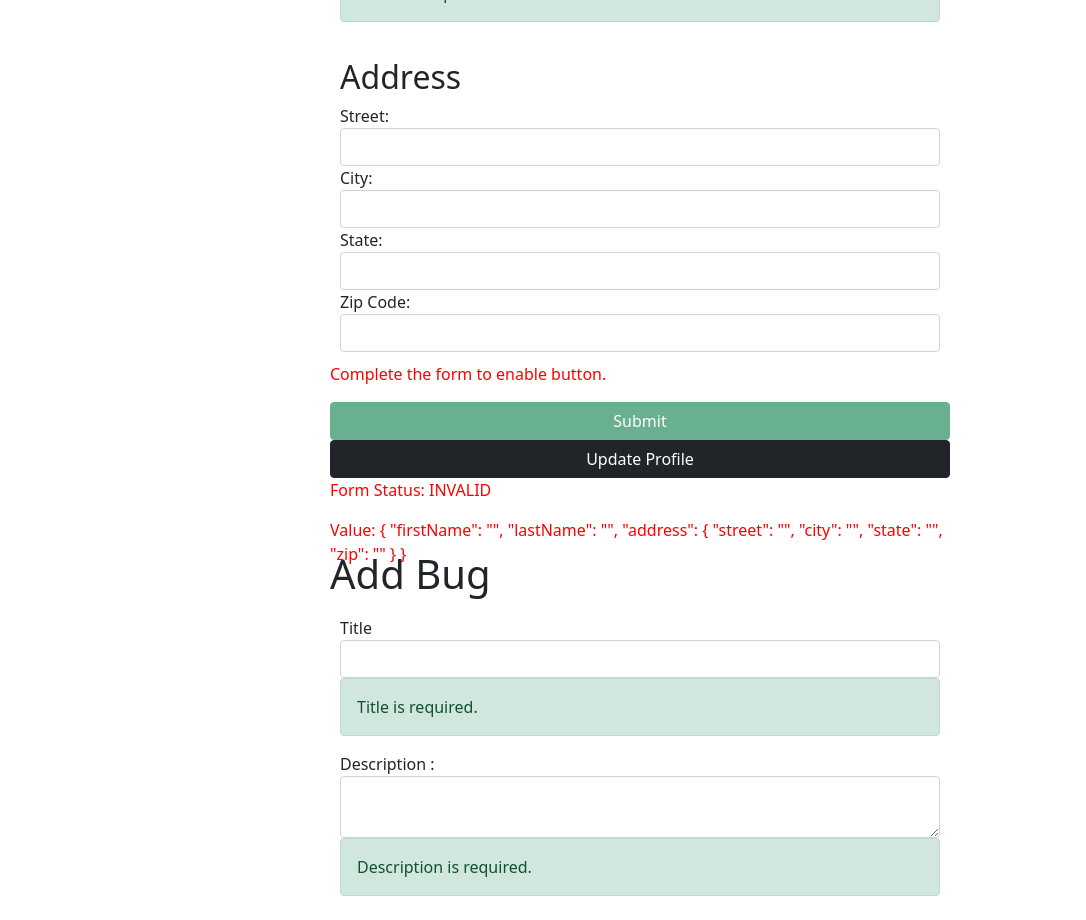
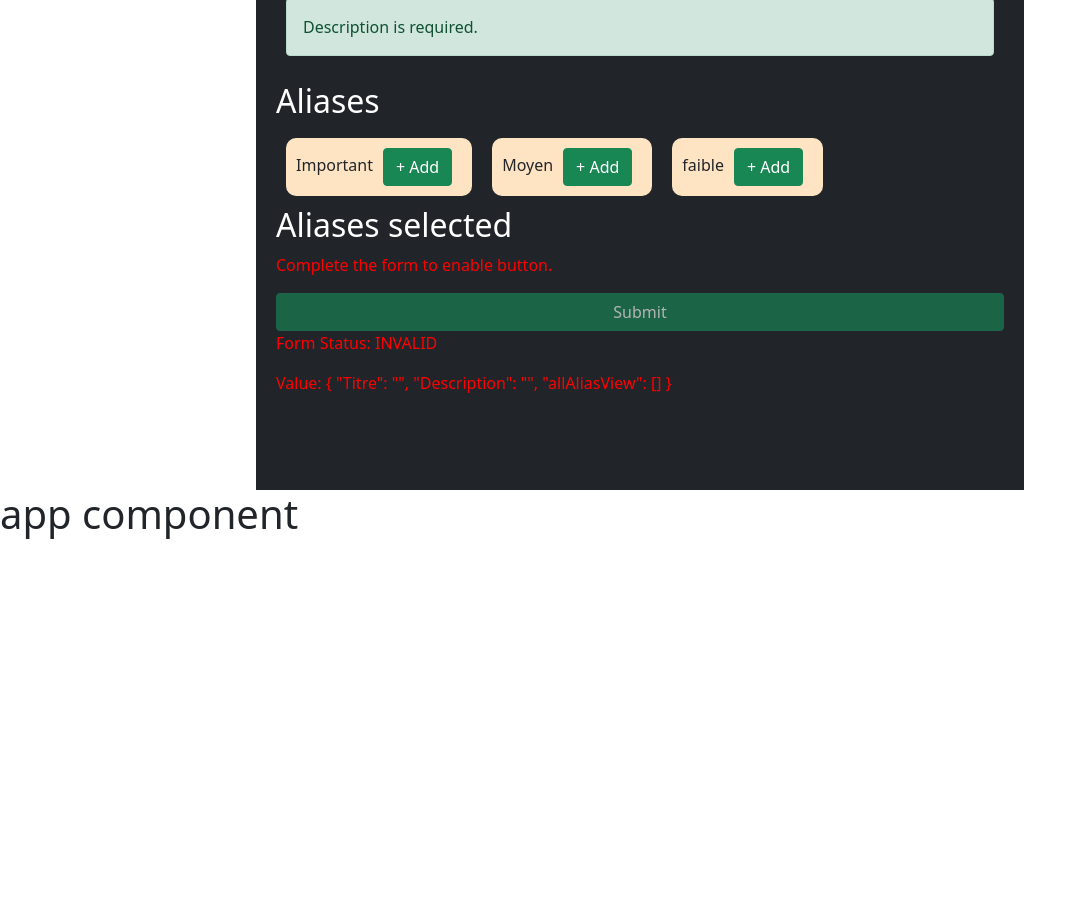
Before and after one commit to JeRimes/BugTracker, an Angular app: page / in a window 1280 px wide. Shown: the part 360-1280 px from the top of the page, without its empty margins (0-1086 px from the left). After the commit the page ends 914 px from the top, so only its background shows below. Built offline with nearby package versions, Linux system fonts and the light colour scheme.

Commit message:
sendbugtoapp

```diff
--- /dev/null
+++ b/src/app/@shared/models/bug.ts
@@ -0,0 +1,15 @@
+import { FormBuilder } from "@angular/forms";
+
+export interface Bug {
+    _id: string;
+    title: string;
+    description: string;
+    alias:Array<string>;
+    status: BugStatus;
+  }
+
+  export enum BugStatus {
+    Open = "open",
+    InProgress = "in-progress",
+    Fixed = "fixed"
+  }
--- a/src/app/add-bug/add-bug.component.scss
+++ /dev/null
@@ -1,17 +0,0 @@
-p{
-    color:red;
-}
-.flex,.flex-container{
-    display:flex;
-    flex-direction: column;
-}
-.flex{
-    width:50vw;
-    height: 100vh;
-    margin:50px auto 0px auto;
-    padding:10px;
-
-}
-.flex-container{
-    padding:10px;
-}
--- a/src/app/add-bug/add-bug.component.ts
+++ /dev/null
@@ -1,50 +0,0 @@
-import { Component, OnInit } from '@angular/core';
-import { FormBuilder } from '@angular/forms';
-import { Validators } from '@angular/forms';
-import { FormArray } from '@angular/forms';
-
-@Component({
-  selector: 'app-add-bug',
-  templateUrl: './add-bug.component.html',
-  styleUrls: ['./add-bug.component.scss']
-})
-
-export class AddBugComponent implements OnInit {
-  AddBugForm = this.fb.group({
-    Titre: ['', Validators.required],
-    Description: ['', Validators.required],
-    allAliasView: this.fb.array([
-    ]),
-  });
-
-  listAlias = [{alias: "Important"},{alias:"Moyen"},{alias:"faible"}];
-
-  get allAliasView() {
-    return this.AddBugForm.get('allAliasView') as FormArray;
-  }
-  addAlias(text) {
-
-   if(this.allAliasView === text){
-
-   }else{
-    this.allAliasView.push(this.fb.control(text));
-   }
-  }
-
-  deleteAlias(text){
-    this.allAliasView.removeAt(text);
-  }
-
-  onSubmit() {
-    // TODO: Use EventEmitter with form value
-    console.warn(this.AddBugForm.value);
-  }
-
-  constructor(private fb: FormBuilder) { }
-
-  ngOnInit(): void {
-
-
-  }
-
-}
--- a/src/app/add-bug/add-bug.component.html
+++ b/src/app/addbug/addbug.component.html
@@ -1,5 +1,5 @@
 
-<div class="flex">
+<div class="flex bg-dark">
     <h1>Add Bug</h1>
     <form [formGroup]="AddBugForm" (ngSubmit)="onSubmit()">
         <div class="flex-container">
@@ -16,24 +16,27 @@
                 Description is required.
             </div>
         </div>
+        <h2>Aliases</h2>
+        <div class="flex-row">
+            <div class="container-badgelabel"*ngFor="let a of listAlias; let index = index; ">
+                <!-- <input value="{{a.alias}}"> -->
+                <span class="badge-label">{{a.alias}}<a class="btn btn-success btn-small"(click)="addAlias(a.alias)">+ Add</a></span>
+            </div>
+        </div>
 
-        <div *ngFor="let a of listAlias; let index = index; ">
-            <input value="{{a.alias}}">
-            <button (click)="addAlias(a.alias)">+ Add alias</button>
-        </div>
-        <div formArrayName="allAliasView">
-            <h2>Aliases</h2>
+        <h2>Aliases selected</h2>
+        <div class="flex-row" formArrayName="allAliasView">
+            <div class="container-badgelabel" *ngFor="let allAliasView of allAliasView.controls; let i=index">
+                <!-- <input id="allAliasView-{{ i }}" type="text" [formControlName]="i"> -->
+                <span class="badge-label"> {{allAliasView.value}} <a class="btn btn-warning"(click)="deleteAlias(i)">- remove</a> </span>
 
-            <h2>Aliases selected</h2>
-            <div *ngFor="let allAliasView of allAliasView.controls; let i=index">
-                <input id="allAliasView-{{ i }}" type="text" [formControlName]="i">
-                <button (click)="deleteAlias(i)">- remove this alias</button>
             </div>
         </div>
       </form>
+
       <p>Complete the form to enable button.</p>
       <!-- class="btn btn-primary" -->
-      <button class="btn btn-success"type="submit" [disabled]="!AddBugForm.valid">Submit</button>
+      <button class="btn btn-success" (click)="create()" [disabled]="!AddBugForm.valid">Submit</button>
       <p>Form Status: {{ AddBugForm.status }}</p>
       <p>Value: {{ AddBugForm.value | json}}</p>
     </div>
--- /dev/null
+++ b/src/app/addbug/addbug.component.scss
@@ -0,0 +1,38 @@
+p{
+    color:red;
+}
+.flex,.flex-container{
+    display:flex;
+    flex-direction: column;
+}
+.flex{
+    width:60vw;
+    height: 100vh;
+    margin:50px auto 0px auto;
+    padding: 20px;
+}
+.flex-container{
+    padding:10px;
+}
+.flex-row{
+    display: flex;
+}
+h1,h2,h3{
+    color:white
+}
+.badge-label{
+    background-color: bisque;
+    padding:10px;
+    border-radius: 10px;
+    margin:10px;
+}
+.badge-label a{
+    margin:0 10px;
+}
+.container-badgelabel{
+    display:flex;
+    align-items: center;
+}
+.btn-small{
+    height: fit-content;
+}
--- /dev/null
+++ b/src/app/addbug/addbug.component.ts
@@ -0,0 +1,74 @@
+import { Component, OnInit, Output, EventEmitter } from '@angular/core';
+import { FormBuilder ,FormArray, Validators, FormGroup } from '@angular/forms';
+import { Bug } from '../@shared/models/bug';
+@Component({
+  selector: 'app-addbug',
+  templateUrl: './addbug.component.html',
+  styleUrls: ['./addbug.component.scss']
+})
+
+export class AddBugComponent implements OnInit {
+  constructor(private fb: FormBuilder) {
+    this.createForm();
+  }
+  AddBugForm:FormGroup;
+  private createForm(){
+    this.AddBugForm = this.fb.group({
+      Titre: ['', Validators.required],
+      Description: ['', Validators.required],
+      allAliasView: this.fb.array([
+      ]),
+    });
+  }
+
+  @Output() BugToSend = new EventEmitter<Partial<Bug>>();
+
+
+  listAlias = [{alias: "Important"},{alias:"Moyen"},{alias:"faible"}];
+
+  get allAliasView() {
+    return this.AddBugForm.get('allAliasView') as FormArray;
+  }
+  addAlias(text) {
+      this.allAliasView.push(this.fb.control(text));
+  }
+
+  deleteAlias(text){
+    this.allAliasView.removeAt(text);
+  }
+
+  onSubmit() {
+    // TODO: Use EventEmitter with form value
+    console.warn(this.AddBugForm.value);
+    alert("send data");
+    this.create();
+  }
+
+  create(){
+    const title = this.AddBugForm.get("Titre").value;
+    const description = this.AddBugForm.get("Description").value;
+    const alias = this.AddBugForm.get("allAliasView").value;
+    alert(alias);
+    this.addNewBug({title:title, description:description, alias:alias});
+  }
+
+  addNewBug(value: Partial<Bug>){
+    this.BugToSend.emit(value);
+  }
+
+  ngOnInit(): void {
+
+
+  }
+
+}
+  // isAlreadyAdd(text){
+  //   for (let i = 0; i<this.allAliasView.length; i++) {
+  //   alert(this.allAliasView[i].value);
+  //   console.log("ttt");
+  //     // if(text===this.listAlias[i].alias){
+  //     //   return true;
+  //     // }
+  //   }
+  //   return false;
+  // }
--- a/src/app/app.component.html
+++ b/src/app/app.component.html
@@ -1,4 +1,12 @@
-<app-add></app-add>
-<app-add-bug></app-add-bug>
+<!-- <app-add></app-add> -->
+<!-- <app-addbug></app-addbug> -->
+<app-addbug (BugToSend)="addBug($event)"></app-addbug>
 <router-outlet></router-outlet>
-<p>app component</p>
+
+<h1>app component</h1>
+<ul>
+    <li *ngFor="let bug of bugs"><span>Titre : </span>{{bug.title}} <span>| Description : </span>{{bug.description}}
+        <span>| Alias : </span>{{bug.alias}}
+
+    </li>
+</ul>
--- a/src/app/app.component.ts
+++ b/src/app/app.component.ts
@@ -1,5 +1,5 @@
 import { Component } from '@angular/core';
-
+import {Bug} from './@shared/models/bug'
 @Component({
   selector: 'app-root',
   templateUrl: './app.component.html',
@@ -7,4 +7,11 @@ import { Component } from '@angular/core';
 })
 export class AppComponent {
   title = 'BugTracker';
+  //bugs :Bug[] =[];
+  bugs=[];
+  addBug(BugToSend: Partial<Bug>):void {
+    this.bugs.push(BugToSend);
+  }
+
+
 }
--- a/src/app/app.module.ts
+++ b/src/app/app.module.ts
@@ -5,7 +5,7 @@ import { AppRoutingModule } from './app-routing.module';
 import { AppComponent } from './app.component';
 import { AddComponent } from './add/add.component';
 import { ReactiveFormsModule } from '@angular/forms';
-import { AddBugComponent } from './add-bug/add-bug.component';
+import { AddBugComponent } from './addbug/addbug.component';
 
 @NgModule({
   declarations: [
```
Also changed, not shown: 1 other file (tests, documents, lock files or other folders).
